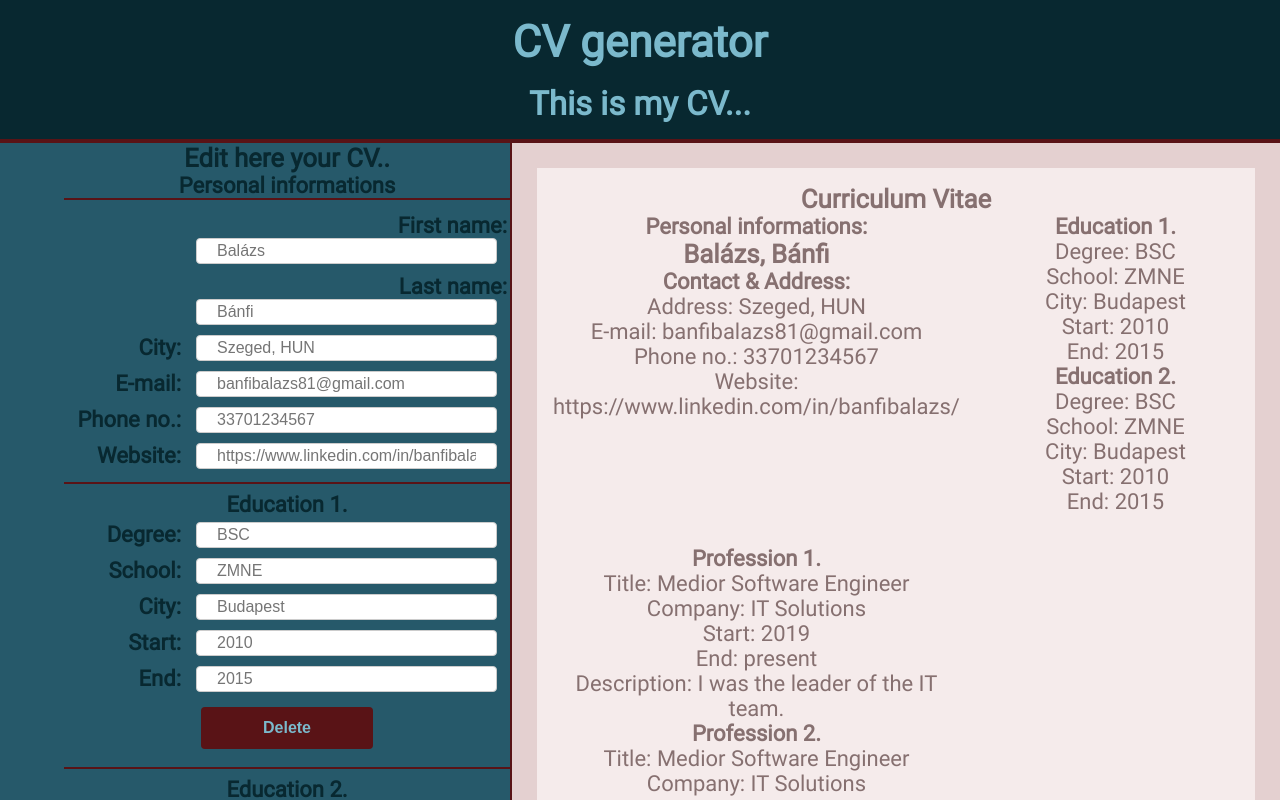
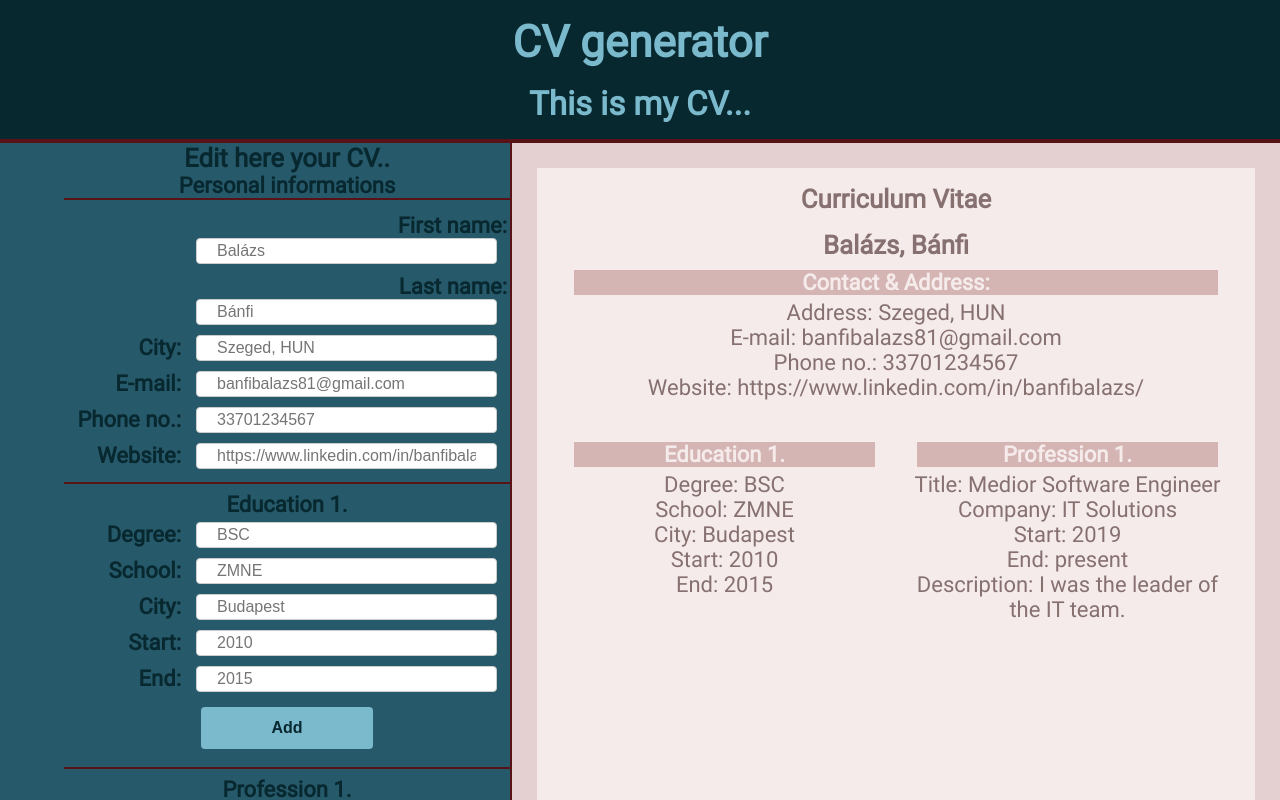
Before and after one commit to BalazsBanfi/CV-generator, a React (Vite) app: page / in a window 1280 px wide. Shown: the top 800 px of the page. Built offline with nearby package versions, Linux system fonts and the light colour scheme.

Commit message:
Add style to printable section

```diff
--- a/src/components/Printable.jsx
+++ b/src/components/Printable.jsx
@@ -5,8 +5,7 @@ export default function Printable({
 }) {
   function PersonalInfo({ person }) {
     return (
-      <div className="personal-data">
-        <h4>Personal informations:</h4>
+      <div>
         <h3>
           {person.firstName}
           {", "}
@@ -24,7 +23,7 @@ export default function Printable({
   function EducationInfo({ education }) {
     return education.map((educ, index) => {
       return (
-        <div key={educ.id + "1"} className="education-data">
+        <div key={educ.id + "1"}>
           <h4>Education {index + 1}.</h4>
           <ul key={educ.id}>
             <li key={educ.degree + "1"}>Degree: {educ.degree}</li>
@@ -41,7 +40,7 @@ export default function Printable({
   function ProfessionInfo({ profession }) {
     return profession.map((prof, index) => {
       return (
-        <div key={prof.id + "1"} className="profession-data">
+        <div key={prof.id + "1"}>
           <h4>Profession {index + 1}.</h4>
           <ul key={prof.id}>
             <li key={prof.title + "1"}>Title: {prof.title}</li>
@@ -61,13 +60,13 @@ export default function Printable({
     <div className="printable">
       <h3>Curriculum Vitae</h3>
       <div className="container">
-        <div>
+        <div className="personal-data">
           <PersonalInfo person={personalData} />
         </div>
-        <div>
+        <div className="education-data">
           <EducationInfo education={educationData} />
         </div>
-        <div>
+        <div className="profession-data">
           <ProfessionInfo profession={professionData} />
         </div>
       </div>
--- a/src/components/sampleCV.jsx
+++ b/src/components/sampleCV.jsx
@@ -21,14 +21,6 @@ export const Education = [
     start: "2010",
     end: "2015",
   },
-  {
-    id: uuidv4(),
-    degree: "BSC",
-    school: "ZMNE",
-    city: "Budapest",
-    start: "2010",
-    end: "2015",
-  },
 ];
 
 export const Profession = [
@@ -40,12 +32,4 @@ export const Profession = [
     start: "2019",
     end: "present",
   },
-  {
-    id: uuidv4(),
-    title: "Medior Software Engineer",
-    company: "IT Solutions",
-    description: "I was the leader of the IT team.",
-    start: "2019",
-    end: "present",
-  },
 ];
--- a/src/styles/style.css
+++ b/src/styles/style.css
@@ -4,7 +4,7 @@
   --borderC: rgb(89, 19, 22);
   --bodyBg: rgb(38, 89, 106);
 
-  --printc1: rgb(245, 235, 235);
+  --printC1: rgb(245, 235, 235);
   --printC2: rgb(228, 208, 208);
   --printC3: rgb(213, 180, 180);
   --printC4: rgb(134, 112, 112);
@@ -130,7 +130,7 @@ button:hover {
 **********************/
 
 .printable {
-  background-color: var(--printc1);
+  background-color: var(--printC1);
   color: var(--printC4);
   border: 25px solid var(--printC2);
   padding: 1rem;
@@ -139,8 +139,17 @@ button:hover {
 
 .container {
   display: grid;
-  gap: 2rem;
   grid-template: repeat(2, min-content) / 1fr 1fr;
+}
+
+.container > div > div {
+  padding: 1rem;
+}
+
+.container h4 {
+  color: var(--printC1);
+  background-color: var(--printC3);
+  margin: 10px 5px 5px;
 }
 
 .personal-data {
```
